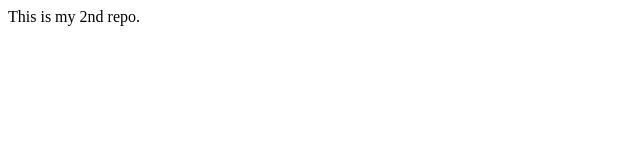
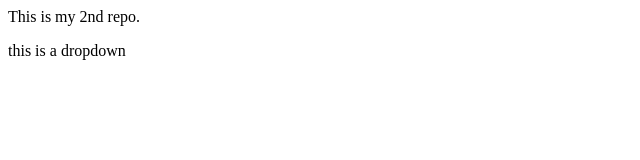
Before and after one commit to mahnoor-stack/my-repo2, a plain HTML site: page index.html in a window 1280 px wide. Shown: the whole page, without its empty margins (0-640 px from the left). Drawn offline with Linux system fonts and the light colour scheme.

```diff
--- a/index.html
+++ b/index.html
@@ -1 +1,2 @@
 <p>This is my 2nd repo.</p>
+<p>this is a dropdown</p>
```
